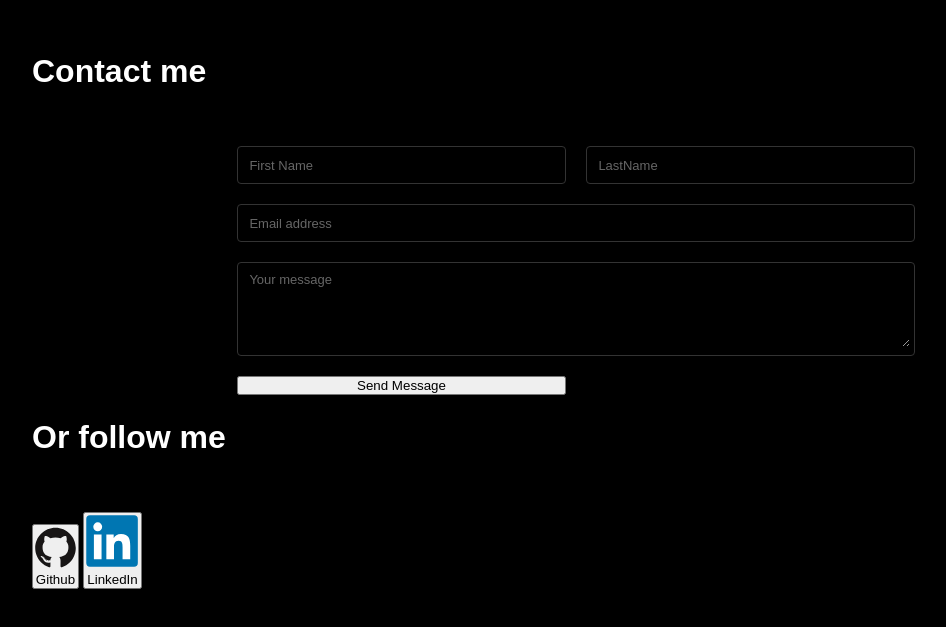
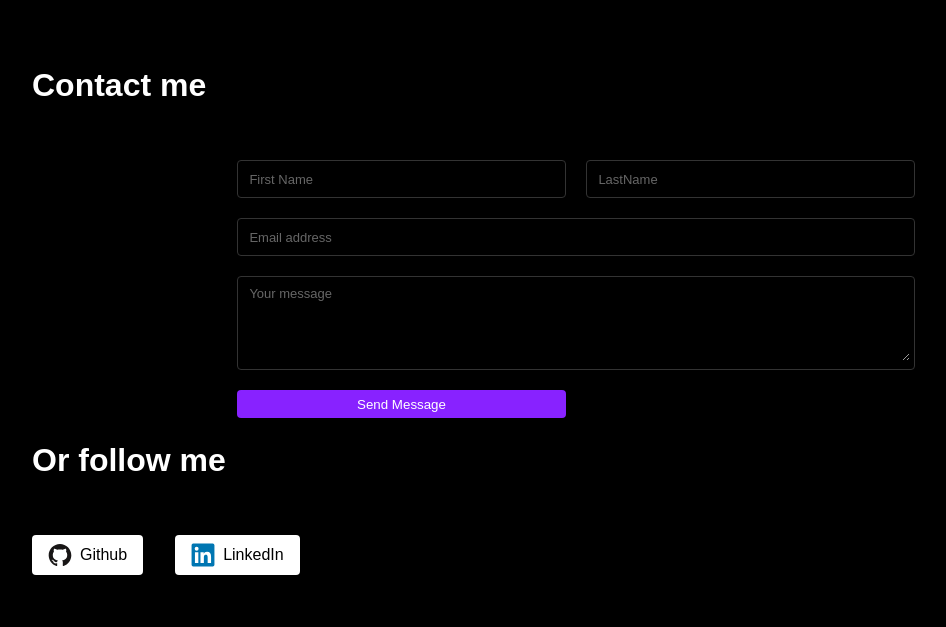
Before and after one commit to evertonpontes/docker-studies, a plain HTML site: page portfolio-with-nginx/index.html in a window 1280 px wide. Shown: the part 1732-2359 px from the top of the page, without its empty margins (64-1010 px from the left). Drawn offline with Linux system fonts and the light colour scheme; a web font is replaced by a local one.

Commit message:
(feat/portfolio-with-nginx)

```diff
--- a/portfolio-with-nginx/index.html
+++ b/portfolio-with-nginx/index.html
@@ -92,14 +92,14 @@
               <label>Your message</label>
               <textarea id="message"></textarea>
             </div>
-            <button type="submit">Send Message</button>
+            <button type="submit" class="contact-btn">Send Message</button>
           </form>
         </div>
 
         <h2 class="section-content-title">Or follow me</h2>
         <div class="social-content">
           <div class="social-buttons">
-            <button>
+            <a href="https://github.com/evertonpontes">
               <svg viewBox="0 0 128 128">
                 <g fill="#181616">
                   <path
@@ -114,8 +114,8 @@
               </svg>
 
               Github
-            </button>
-            <button>
+            </a>
+            <a href="https://www.linkedin.com/in/evertonpontes/">
               <svg viewBox="0 0 128 128">
                 <path
                   fill="#0076b2"
@@ -128,7 +128,7 @@
               </svg>
 
               LinkedIn
-            </button>
+            </a>
           </div>
         </div>
       </section>
--- a/portfolio-with-nginx/styles.css
+++ b/portfolio-with-nginx/styles.css
@@ -4,6 +4,10 @@
   margin: 0;
   padding: 0;
   box-sizing: border-box;
+}
+
+html {
+  scroll-behavior: smooth;
 }
 
 body {
@@ -228,6 +232,27 @@ body {
       caret-color: #555;
       padding: 0.4rem;
     }
+
+    & > textarea {
+      caret-color: #555;
+      padding: 0.4rem;
+    }
+  }
+  & > .contact-btn {
+    width: 100%;
+    height: 28px;
+    padding: 0.4rem;
+    border: none;
+    border-radius: 0.25rem;
+    background-color: #8822ff;
+    color: #fff;
+    font-weight: 400;
+    transition: ease-in-out 0.2s;
+    cursor: pointer;
+
+    &:hover {
+      background-color: #6600ff;
+    }
   }
 }
 
@@ -255,3 +280,26 @@ input:focus-visible {
 textarea:focus-visible {
   outline: none;
 }
+
+.social-buttons {
+  display: flex;
+  align-items: center;
+  gap: 2rem;
+
+  & > a {
+    display: flex;
+    align-items: center;
+    padding: 0.5rem 1rem;
+    gap: 0.5rem;
+    background-color: #fff;
+    border: none;
+    border-radius: 0.25rem;
+    color: #000;
+    text-decoration: none;
+
+    & > svg {
+      width: 1.5rem;
+      height: 1.5rem;
+    }
+  }
+}
```
Also changed, not shown: 1 other file.
